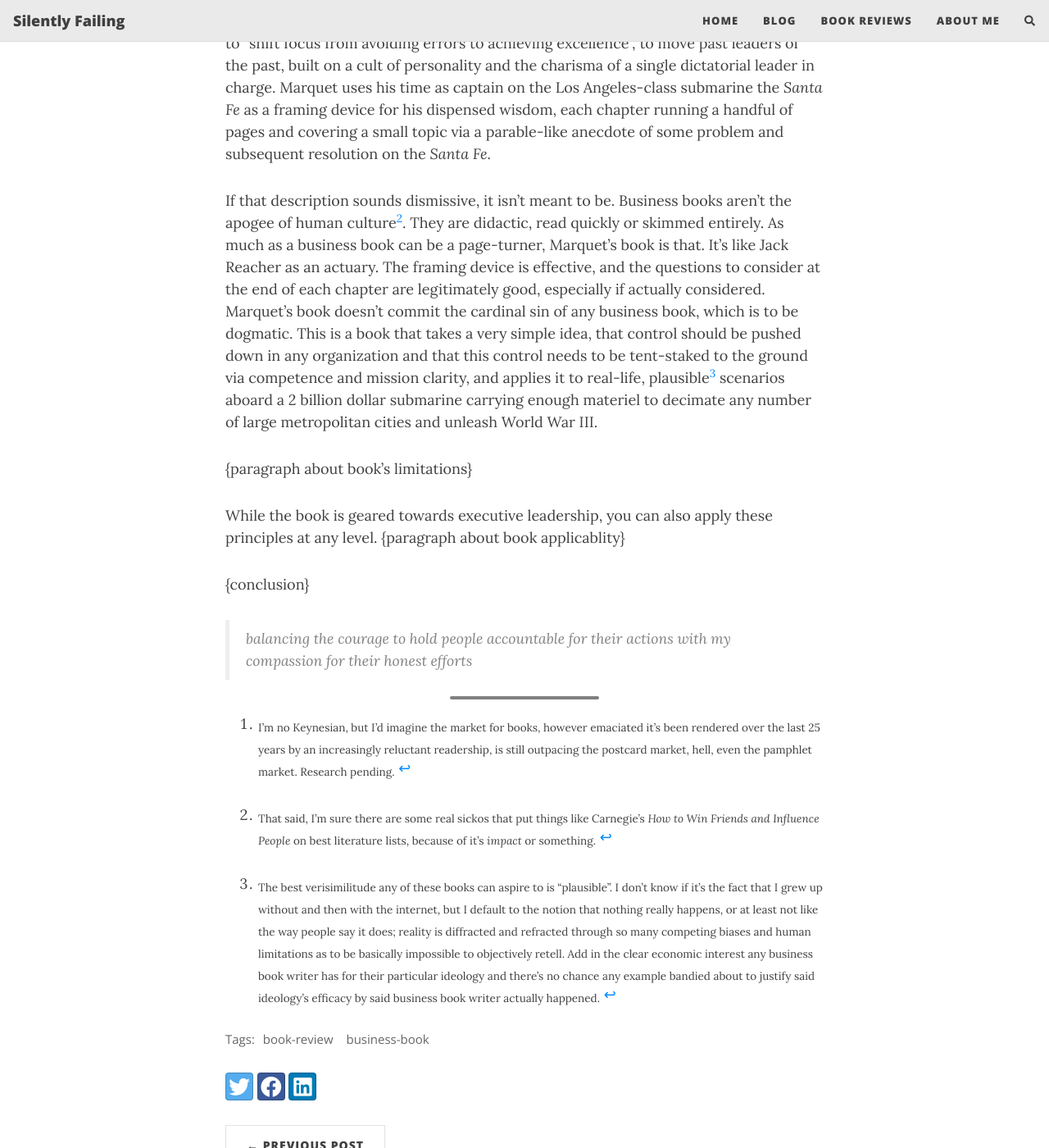
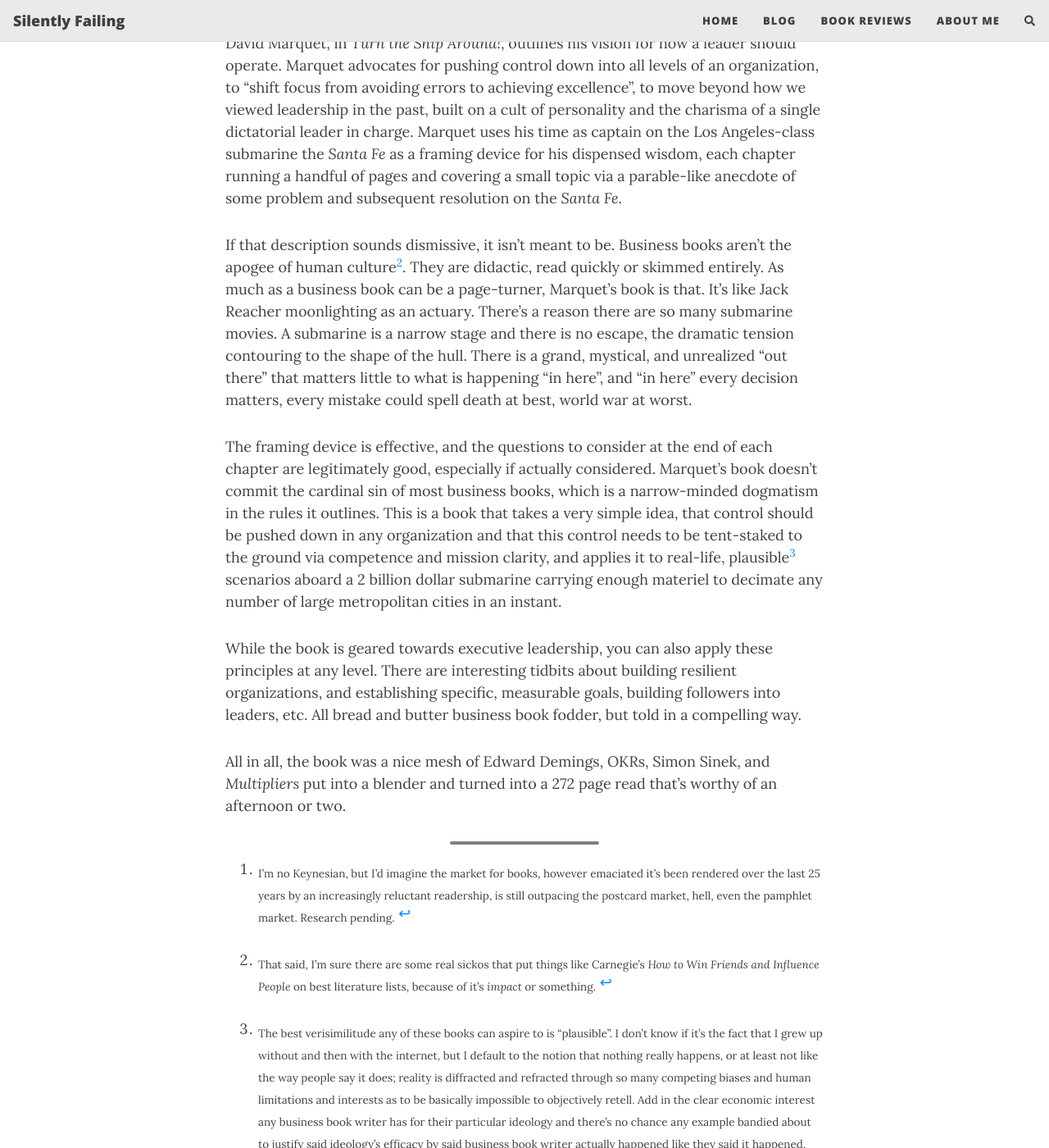
Before and after one commit to mmcintyre1/silently-failing, a Jekyll site: the page built from _posts/books/2022-05-21-turn-the-ship-around.md, in a window 1280 px wide and 1400 px high, scrolled down 1734 px. Shown: the whole window at 82% size. Built offline with Jekyll 4.4.1, drawn with Linux system fonts in a browser that asks for light colours; nearby versions of some CDN libraries; comment, search, counter and statistics services are not loaded; some of the changed text lies outside the part shown.

Commit message:
finished turn the ship around

```diff
--- a/_posts/books/2022-05-21-turn-the-ship-around.md
+++ b/_posts/books/2022-05-21-turn-the-ship-around.md
@@ -12,26 +12,24 @@
 
 > You may be able to “buy” a person’s back with a paycheck, position, power, or fear, but a human being’s genius, passion, loyalty, and tenacious creativity are volunteered only.
 
-I've read a lot of business books in my life. It's difficult to resist the urge, in reviewing any new business book, to situate it in a usual suspects lineup of other business books, to overlay the new book's cliches and self-fulfilling case studies and available-for-consultancy corporate frameworks for sale against other book's cliches and self-fulfilling case studies and available-for-consultancy corporate frameworks for sale. Inevitably we levy the same handful of criticisms: a judicious editor could cut the message down to a postcard[^fn1], the examples are as convenient as a 22-minute sitcom drama/resolution arc, and the writing the type snooze-fest I'd normally enact with a sleep-schedule resetting two-beer-and-a-swig-of-Nyquil evening.
+I've read a lot of business books in my life. It's difficult to resist the urge, in reviewing any new business book, to situate it in a usual suspects lineup of other business books, to overlay this new book's cliches and self-fulfilling case studies and available-for-consultancy-at-a-price corporate frameworks against other book's cliches and self-fulfilling case studies and available-for-consultancy-at-a-price corporate frameworks. Inevitably we levy the same handful of criticisms: a judicious editor could cut the message down to a postcard[^fn1], the examples are as convenient as a 22-minute sitcom drama/resolution arc, and the writing is a type of snooze-fest I'd normally enact with a sleep-schedule resetting two-beer-and-a-swig-of-Nyquil nightcap.
 
-But despite the popular wisdom, the devil really isn't in the details with these books. It's not so much the wisdom they dispense but rather the way it makes us think about how we work, why we make the choices we do, and how we can be more effective in those choices. Business books are valuable to me because they offer me a prism to _reflect_ upon my work, to inject some intentionality and deliberateness into a day-to-day that is largely spent reacting, jumping from incident to incident, furnishing judgments with little to no context, dealing with human problems of frustration or burnout or incompatibility or miscommunications. Fundamentally, most problems fit into a kitchen-drawer of archetypal groupings, and more often than not, success is founded in the strength of our communications.
+But despite the popular wisdom, the devil really isn't in the details with these books. It's not so much the wisdom they dispense but rather the way it makes us think about how we work, why we make the choices we do, and how we can be more effective in those choices. Business books are valuable to me because they offer me a prism to _reflect_ upon my work, to inject some intentionality and deliberateness into a day-to-day that is largely spent reacting, jumping from incident to incident, a day-to-day where I am expected to furnish judgments with little to no context, dealing with human problems of frustration or burnout or incompatibility or miscommunication. Learning is reflection, and business books can be a forcing function for that reflection, giving us some sort of ubiquitous language to scaffold a small group of archetypal problems. And at curtain's close, most of the problems I encounter (and I suspect most others as well) start and end with communication.
 
 > The leader-leader structure is fundamentally different from the leader-follower structure. At its core is the belief that we can all be leaders and, in fact, it’s best when we all are leaders. Leadership is not some mystical quality that some possess and others do not. As humans, we all have what it takes, and we all need to use our leadership
 
-David Marquet, in _Turn the Ship Around!_, outlines his vision for how a leader should operate. Marquet advocates for pushing control down into all levels of an organization, to "shift focus from avoiding errors to achieving excellence", to move past leaders of the past, built on a cult of personality and the charisma of a single dictatorial leader in charge. Marquet uses his time as captain on the Los Angeles-class submarine the _Santa Fe_ as a framing device for his dispensed wisdom, each chapter running a handful of pages and covering a small topic via a parable-like anecdote of some problem and subsequent resolution on the _Santa Fe_.
+David Marquet, in _Turn the Ship Around!_, outlines his vision for how a leader should operate. Marquet advocates for pushing control down into all levels of an organization, to "shift focus from avoiding errors to achieving excellence", to move beyond how we viewed leadership in the past, built on a cult of personality and the charisma of a single dictatorial leader in charge. Marquet uses his time as captain on the Los Angeles-class submarine the _Santa Fe_ as a framing device for his dispensed wisdom, each chapter running a handful of pages and covering a small topic via a parable-like anecdote of some problem and subsequent resolution on the _Santa Fe_.
 
-If that description sounds dismissive, it isn't meant to be. Business books aren't the apogee of human culture[^fn2]. They are didactic, read quickly or skimmed entirely. As much as a business book can be a page-turner, Marquet's book is that. It's like Jack Reacher as an actuary. The framing device is effective, and the questions to consider at the end of each chapter are legitimately good, especially if actually considered. Marquet's book doesn't commit the cardinal sin of any business book, which is to be dogmatic. This is a book that takes a very simple idea, that control should be pushed down in any organization and that this control needs to be tent-staked to the ground via competence and mission clarity, and applies it to real-life, plausible[^fn3] scenarios aboard a 2 billion dollar submarine carrying enough materiel to decimate any number of large metropolitan cities and unleash World War III.
+If that description sounds dismissive, it isn't meant to be. Business books aren't the apogee of human culture[^fn2]. They are didactic, read quickly or skimmed entirely. As much as a business book can be a page-turner, Marquet's book is that. It's like Jack Reacher moonlighting as an actuary. There's a reason there are so many submarine movies. A submarine is a narrow stage and there is no escape, the dramatic tension contouring to the shape of the hull. There is a grand, mystical, and unrealized "out there" that matters little to what is happening "in here", and "in here" every decision matters, every mistake could spell death at best, world war at worst.
 
-{paragraph about book's limitations}
+The framing device is effective, and the questions to consider at the end of each chapter are legitimately good, especially if actually considered. Marquet's book doesn't commit the cardinal sin of most business books, which is a narrow-minded dogmatism in the rules it outlines. This is a book that takes a very simple idea, that control should be pushed down in any organization and that this control needs to be tent-staked to the ground via competence and mission clarity, and applies it to real-life, plausible[^fn3] scenarios aboard a 2 billion dollar submarine carrying enough materiel to decimate any number of large metropolitan cities in an instant.
 
-While the book is geared towards executive leadership, you can also apply these principles at any level. {paragraph about book applicablity}
+While the book is geared towards executive leadership, you can also apply these principles at any level. There are interesting tidbits about building resilient organizations, and establishing specific, measurable goals, building followers into leaders, etc. All bread and butter business book fodder, but told in a compelling way.
 
-{conclusion}
-
-> balancing the courage to hold people accountable for their actions with my compassion for their honest efforts
+All in all, the book was a nice mesh of Edward Demings, OKRs, Simon Sinek, and _Multipliers_ put into a blender and turned into a 272 page read that's worthy of an afternoon or two.
 
 ---
 
 [^fn1]: <sub>I'm no Keynesian, but I'd imagine the market for books, however emaciated it's been rendered over the last 25 years by an increasingly reluctant readership, is still outpacing the postcard market, hell, even the pamphlet market. Research pending.</sub>
 [^fn2]: <sub>That said, I'm sure there are some real sickos that put things like Carnegie's _How to Win Friends and Influence People_ on best literature lists, because of it's _impact_ or something.</sub>
-[^fn3]:<sub>The best verisimilitude any of these books can aspire to is "plausible". I don't know if it's the fact that I grew up without and then with the internet, but I default to the notion that nothing really happens, or at least not like the way people say it does; reality is diffracted and refracted through so many competing biases and human limitations as to be basically impossible to objectively retell. Add in the clear economic interest any business book writer has for their particular ideology and there's no chance any example bandied about to justify said ideology's efficacy by said business book writer actually happened.</sub>
+[^fn3]:<sub>The best verisimilitude any of these books can aspire to is "plausible". I don't know if it's the fact that I grew up without and then with the internet, but I default to the notion that nothing really happens, or at least not like the way people say it does; reality is diffracted and refracted through so many competing biases and human limitations and interests as to be basically impossible to objectively retell. Add in the clear economic interest any business book writer has for their particular ideology and there's no chance any example bandied about to justify said ideology's efficacy by said business book writer actually happened like they said it happened. But this isn't the scientific method, and most of these business books make rhetorical arguments rather than scientific ones, so I suppose it's enough for us to think that the events outlined _could_ happen.</sub>
```
